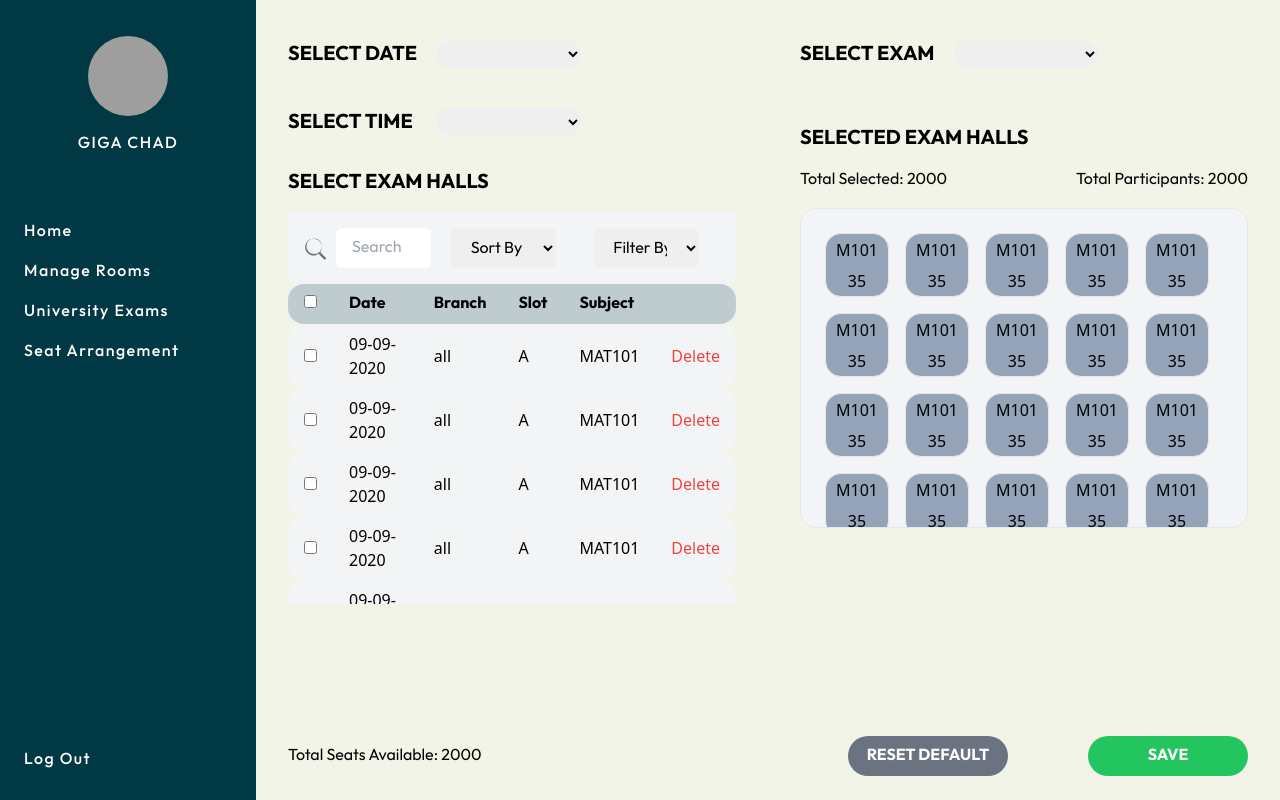
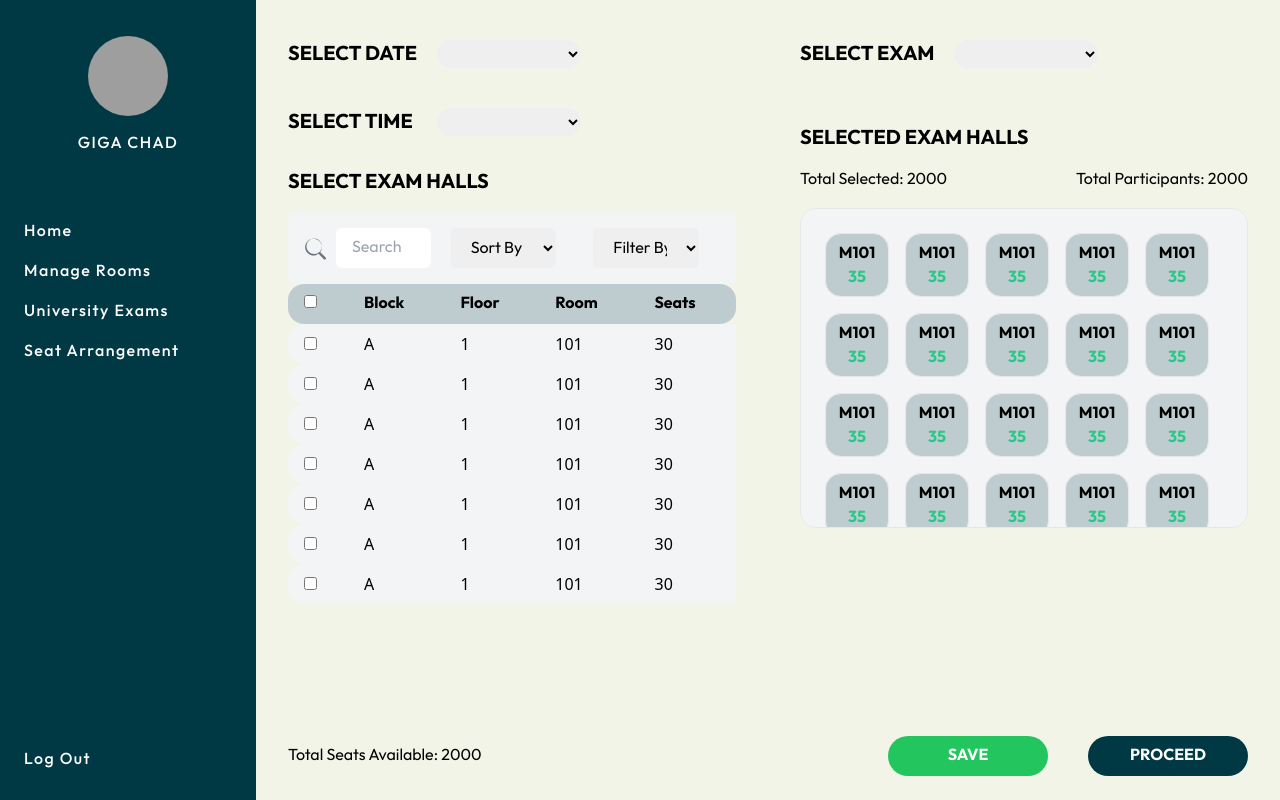
Before and after one commit to Sudhi27Krishna/Exam-Seat-Arrangement-System, a React (Create React App) app: page / in a window 1280 px wide. Built offline with nearby package versions, Linux system fonts and the light colour scheme; grey boxes are pictures that could not be loaded.

Commit message:
table row values & colour changes

```diff
--- /dev/null
+++ b/src/components/AllocRow.jsx
@@ -0,0 +1,13 @@
+import React from 'react'
+
+export default function Row({ block, floor, room, initial }) {
+    return (
+        <tr className="bg-gray-100">
+            <td className="px-4 py-2 rounded-tl-2xl rounded-bl-2xl"><input type="checkbox" /></td>
+            <td className="px-4 py-2">{block}</td>
+            <td className="px-4 py-2">{floor}</td>
+            <td className="px-4 py-2">{room}</td>
+            <td className="px-4 py-2">{initial}</td>
+        </tr>
+    )
+}
--- a/src/components/SeatAllocation.jsx
+++ b/src/components/SeatAllocation.jsx
@@ -1,6 +1,6 @@
 import React from 'react';
-import uerow from '../uerow';
-import UeRow from './UeRow';
+import row from '../row';
+import AllocRow from './AllocRow';
 import SeatBox from './SeatBox';
 import rooms from '../rooms';
 
@@ -87,16 +87,16 @@ export default function SeatAllocation() {
                 <thead className="sticky top-0">
                   <tr className="bg-grey-all font-Outfit-Bold">
                     <th className="text-left px-4 py-2 rounded-tl-2xl rounded-bl-2xl"><input type="checkbox" /></th>
-                    <th className="text-left px-4 py-2"><span className="whitespace-nowrap">Date</span></th>
-                    <th className="text-left px-4 py-2"><span className="whitespace-nowrap">Branch</span></th>
-                    <th className="text-left px-4 py-2"><span className="whitespace-nowrap">Slot</span></th>
-                    <th className="text-left px-4 py-2"><span className="whitespace-nowrap">Subject</span></th>
-                    <th className="px-4 py-2 rounded-tr-2xl rounded-br-2xl"></th>
+                    <th className="text-left px-4 py-2"><span className="whitespace-nowrap">Block</span></th>
+                    <th className="text-left px-4 py-2"><span className="whitespace-nowrap">Floor</span></th>
+                    <th className="text-left px-4 py-2"><span className="whitespace-nowrap">Room</span></th>
+                    <th className="text-left px-4 py-2 rounded-tr-2xl rounded-br-2xl"><span className="whitespace-nowrap">Seats</span></th>
+                    <th className="px-0 py-0 rounded-tr-2xl rounded-br-2xl"></th>
                   </tr>
                 </thead>
                 <tbody>
-                  {uerow.map(item => <UeRow key={item.id} date={item.date} branch={item.branch} slot={item.slot}
-                    subject={item.subject} />)}
+                  {row.map(item => <AllocRow key={item.id} room={item.room} floor={item.floor} block={item.block}
+                    initial={item.default} />)}
                 </tbody>
               </table>
             </div>
@@ -138,9 +138,9 @@ export default function SeatAllocation() {
           <div>
             <p className="font-Outfit-Regular">Total Seats Available: 2000</p>
           </div>
-          <div className="flex flex-row gap-20">
-            <button className="bg-gray-500 hover:bg-gray-400 text-white font-Outfit-Bold h-10 w-[10rem] rounded-[20px]" type="submit">RESET DEFAULT</button>
+          <div className="flex flex-row gap-10">
             <button className="bg-green-500 hover:bg-green-400 text-white font-Outfit-Bold h-10 w-[10rem] rounded-[20px]" type="submit">SAVE</button>
+            <button className="bg-green-medium hover:bg-green-light text-white font-Outfit-Bold h-10 w-[10rem] rounded-[20px]" type="submit">PROCEED</button>
           </div>
         </div>
       </div>
--- a/src/components/SeatBox.jsx
+++ b/src/components/SeatBox.jsx
@@ -2,9 +2,9 @@ import React from 'react';
 
 export default function SeatBox({ room, capacity }) {
     return (
-        <div className=" inline-grid place-items-center bg-slate-400 w-16 h-16 border rounded-2xl m-2">
-            <p>{room}</p>
-            <p>{capacity}</p>
+        <div className=" inline-grid place-items-center bg-grey-all w-16 h-16 border rounded-2xl m-2 py-2">
+            <p className="font-Outfit-Bold">{room}</p>
+            <p className="font-Outfit-Bold text-green-save">{capacity}</p>
         </div>
     )
 }
```
